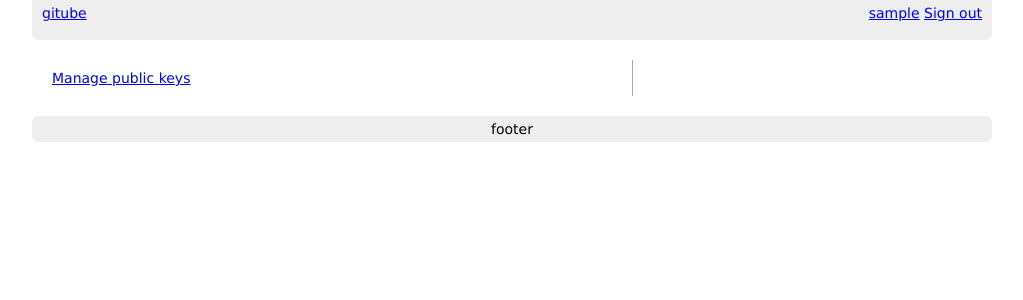
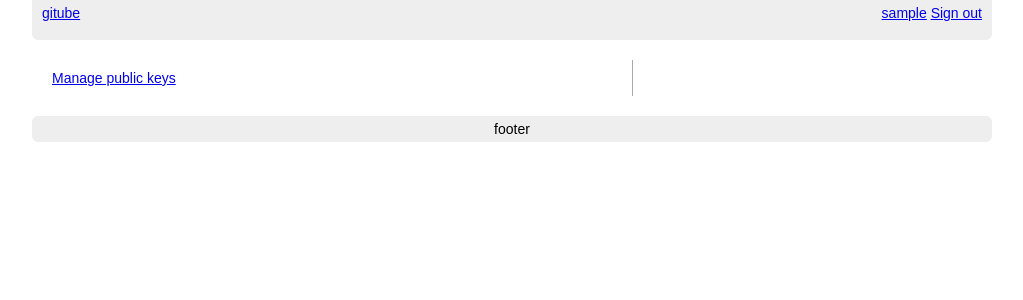
Before and after one commit to harryxu/gitube, a Django app: page /account/ in a window 1280 px wide. Shown: the top 300 px of the page, without its empty margins (128-1151 px from the left). Run offline with Django 3.2, Linux system fonts and the light colour scheme; the visitor is signed in with stand-in values (Sample User, id 1); parts of the project's set-up code (start-up, migrations or seed data) failed here and were passed over; some libraries are stand-ins or nearby versions.

Commit message:
style adjust.

```diff
--- a/gitube/static/style.css
+++ b/gitube/static/style.css
@@ -1,6 +1,6 @@
 body {
     font-size: 14px;
-    font-family: Verdana, Arial, SunSans-Regular, Sans-Serif;
+    font-family: Arial, Verdana, SunSans-Regular, Sans-Serif;
 }
 
 
@@ -89,6 +89,10 @@ th, td{
     width:50%;
 }
 
+.git-addr {
+    font-family: monospaced;
+}
+
 /* --------------sidebar------------- */
 #sidebar {
     float: right;
--- a/gitube/templates/project/view_repository.html
+++ b/gitube/templates/project/view_repository.html
@@ -3,7 +3,7 @@
 
 {% block content %}
 <h1 class="title">
-    <a href="{{ repository.project.get_absolute_url }}">{{ repository.project.name }}</a>/<strong>{{ repository.name }}</strong></h1>
+    <a href="{{ repository.project.get_absolute_url }}">{{ repository.project.name }}</a> / <strong>{{ repository.name }}</strong></h1>
 
 <div>
     {% trans "git address:" %}
```
